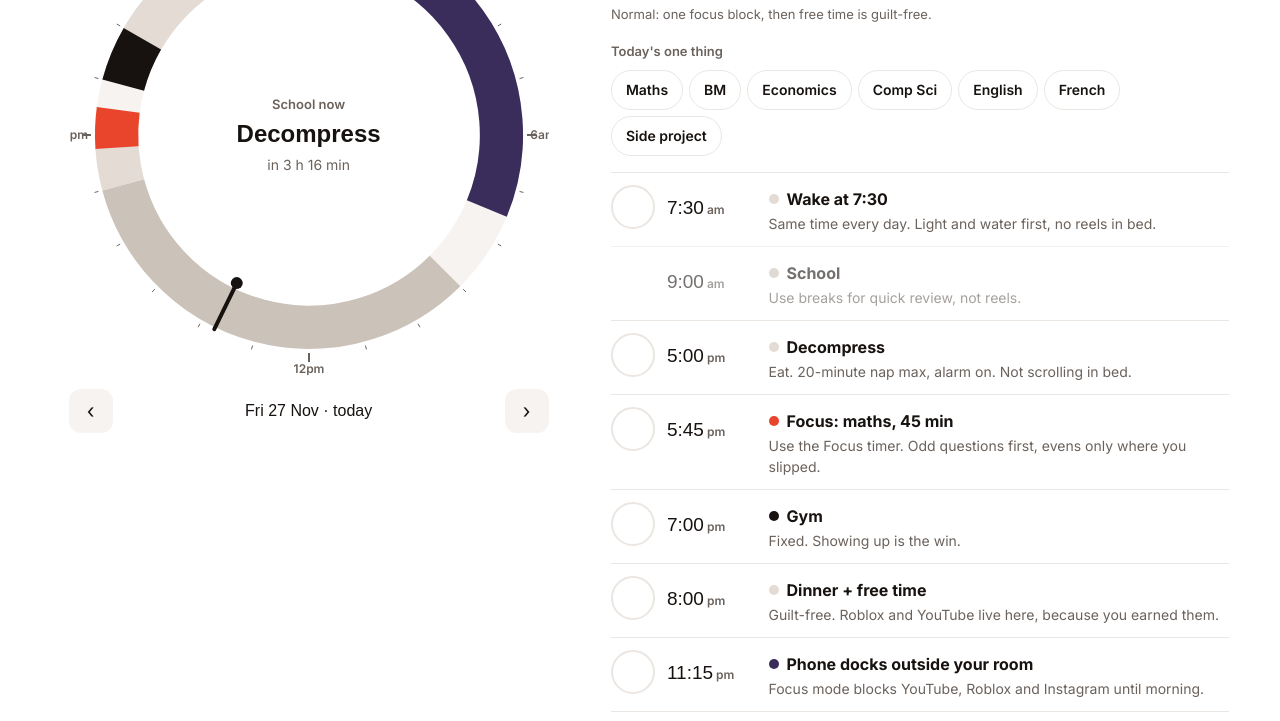
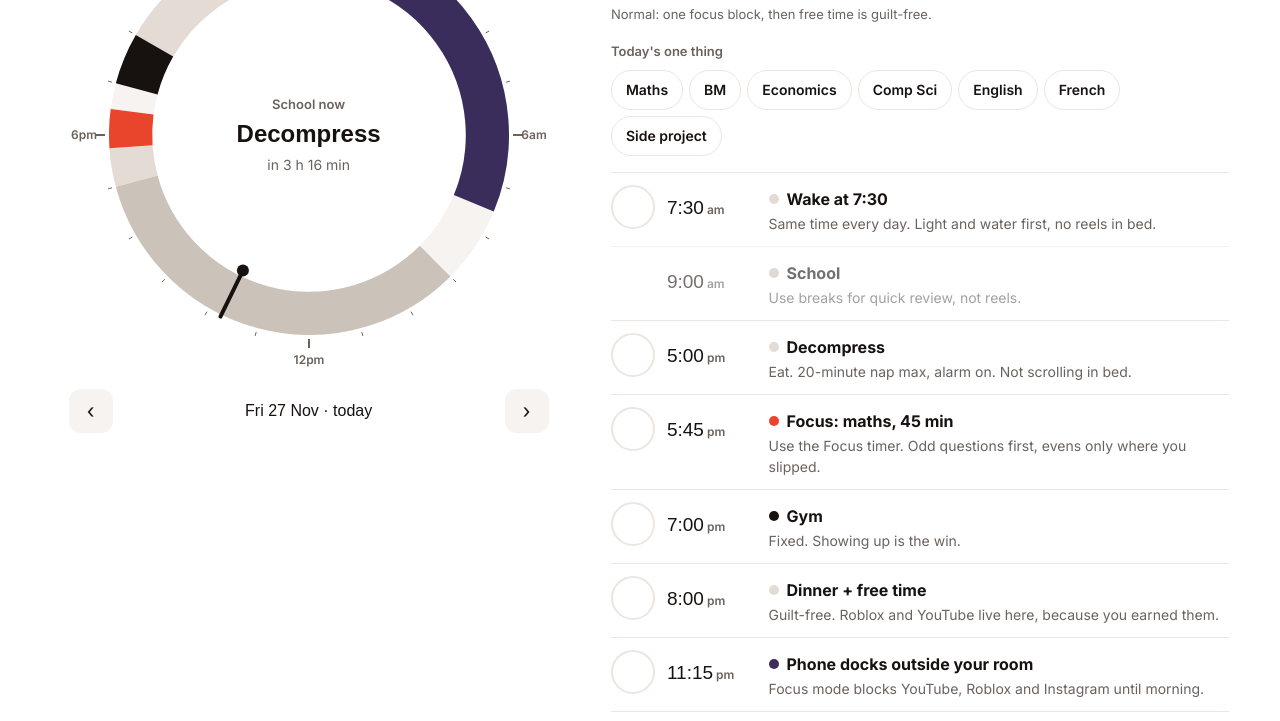
Before and after one commit to aaravnanda15/aarav-productivity, a plain HTML site: page index.html in a window 1280 px wide. Shown: the part 256-977 px from the top of the page. Drawn offline with nearby package versions, Linux system fonts and the light colour scheme; a web font is replaced by a local one.

Commit message:
Keep dial hour labels inside the frame
Co-Authored-By: Claude Opus 5.5 <noreply@anthropic.com>
Claude-Session: https://claude.ai/code/session_01882p4NRKpatDtVdBfRQND2

```diff
--- a/index.html
+++ b/index.html
@@ -343,12 +343,12 @@ function plan(dow,mode){
 const arc=(cx,cy,r,a0,a1)=>{const A=m=>m/1440*2*Math.PI-Math.PI/2;let s=A(a0),e=A(a1);if(a1<=a0)e+=2*Math.PI;const x0=cx+r*Math.cos(s),y0=cy+r*Math.sin(s),x1=cx+r*Math.cos(e),y1=cy+r*Math.sin(e);return`M${x0.toFixed(1)} ${y0.toFixed(1)}A${r} ${r} 0 ${e-s>Math.PI?1:0} 1 ${x1.toFixed(1)} ${y1.toFixed(1)}`};
 function drawDial(){
   const s=$('#dial'),W=s.clientWidth;if(!W)return;
-  const c=W/2,sw=Math.max(18,W*.09),r=c-sw/2-26,k=K(sel),d=day(k),P=plan(sel.getDay(),d.mode||'normal'),done=d.done||{};
+  const c=W/2,sw=Math.max(18,W*.09),r=c-sw/2-40,k=K(sel),d=day(k),P=plan(sel.getDay(),d.mode||'normal'),done=d.done||{};
   let h=`<circle cx="${c}" cy="${c}" r="${r}" fill="none" stroke="var(--card)" stroke-width="${sw}"/>`;
   const order=['school','sleep','free','rest','wind','anchor','side','focus'];
   P.filter(p=>p.d>0).sort((a,b)=>order.indexOf(a.c)-order.indexOf(b.c)).forEach(p=>{const a0=mins(p.t),col=done[p.k]?'var(--lime)':COL[p.c];h+=`<path d="${arc(c,c,r,a0,a0+p.d)}" fill="none" stroke="${col}" stroke-width="${sw}"/>`});
   for(let i=0;i<24;i++){const a=i/24*2*Math.PI-Math.PI/2,r1=r+sw/2+4,r2=r1+(i%6?4:9);h+=`<line x1="${c+r1*Math.cos(a)}" y1="${c+r1*Math.sin(a)}" x2="${c+r2*Math.cos(a)}" y2="${c+r2*Math.sin(a)}" stroke="var(--mute)" stroke-width="${i%6?1:2}"/>`}
-  [['12am',0],['6am',6],['12pm',12],['6pm',18]].forEach(([l,i])=>{const a=i/24*2*Math.PI-Math.PI/2,rr=r+sw/2+20;h+=`<text x="${c+rr*Math.cos(a)}" y="${c+rr*Math.sin(a)+4}" text-anchor="middle" font-size="12" font-weight="600" fill="var(--mute)" font-family="Inter,sans-serif">${l}</text>`});
+  [['12am',0],['6am',6],['12pm',12],['6pm',18]].forEach(([l,i])=>{const a=i/24*2*Math.PI-Math.PI/2,rr=r+sw/2+25;h+=`<text x="${c+rr*Math.cos(a)}" y="${c+rr*Math.sin(a)+4}" text-anchor="middle" font-size="12" font-weight="600" fill="var(--mute)" font-family="Inter,sans-serif">${l}</text>`});
   if(k===today()){const n=new Date(),m=n.getHours()*60+n.getMinutes(),a=m/1440*2*Math.PI-Math.PI/2,ri=r-sw/2-6,ro=r+sw/2+2;h+=`<line x1="${c+ri*Math.cos(a)}" y1="${c+ri*Math.sin(a)}" x2="${c+ro*Math.cos(a)}" y2="${c+ro*Math.sin(a)}" stroke="var(--ink)" stroke-width="4" stroke-linecap="round"/><circle cx="${c+ri*Math.cos(a)}" cy="${c+ri*Math.sin(a)}" r="6" fill="var(--ink)"/>`}
   s.innerHTML=h;
   let ctr;
```
